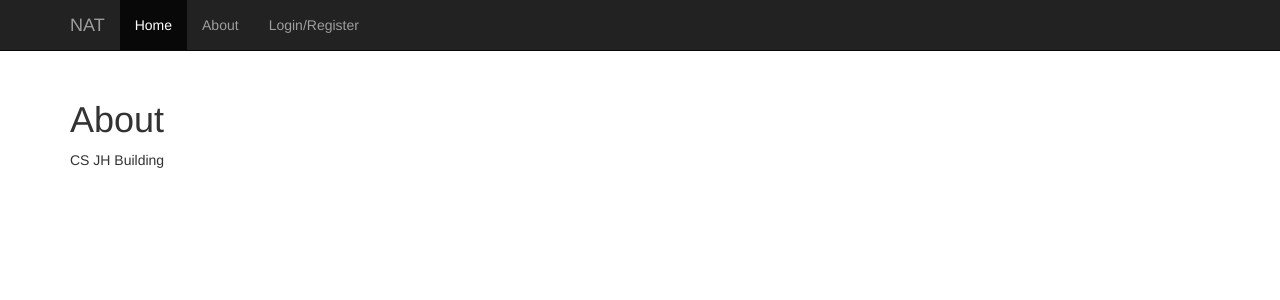
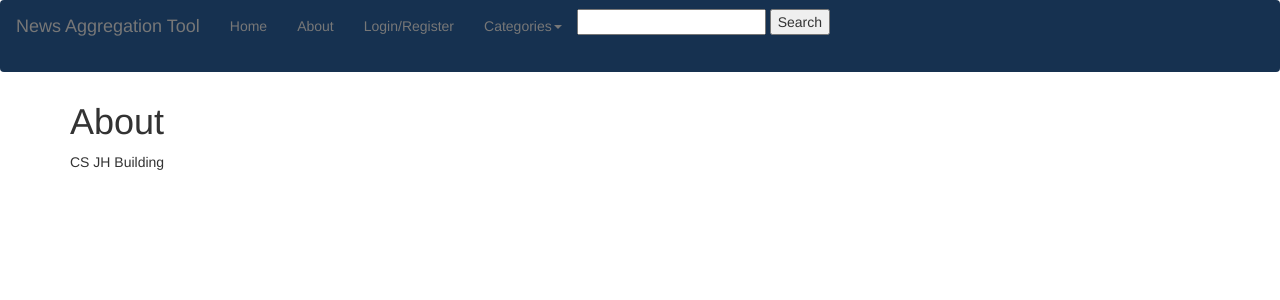
Before and after one commit to MaximKN/CS3051NAT, a Django app: page /about in a window 1280 px wide. Shown: the top 300 px of the page. Run offline with Django 3.2, Linux system fonts and the light colour scheme; some libraries are stand-ins or nearby versions.

Commit message:
NEO DONT DO IT AGAIN!!!!!!!!!!

```diff
--- a/nat/static/nat/style.css
+++ b/nat/static/nat/style.css
@@ -1,109 +1,29 @@
 /*All changes made to the template go here*/
 
 .main-content{
-    margin-top: 80px;
+    margin-top: -10px;
 }
 
-ul.accordion {
-  list-style-type: none;
-  position: relative;
-  top: 0;
-  line-height: 1.5em;
+.navbar-default {
+  background-color: #163150;
+  border-color: transparent;
+  padding-bottom: -20px;
 }
 
-ul.accordion li {
-  float: left;
-  width: 115px;
-  height: 115px;
-  display: block;
-  border-right: 2px solid #fff;
-  border-bottom: 2px solid #fff;
-  background: #fff;
-  background-repeat: no-repeat;
-  background-position: center center;
-  position: relative;
-  overflow: hidden;
-  cursor: pointer;
-  /*-webkit-box-shadow: 1px 3px 5px #555;*/
-  /*-moz-box-shadow: 1px 3px 5px #555;*/
-  /*box-shadow: 1px 3px 5px #555;*/
+div.article
+{
+  background-color: #75000d;
+  color:white;
+  margin:20px;
+  padding:20px;
+  width: 800px;
+  height: 200px;
 }
 
-
-ul.accordion li.bleft { border-left: 2px solid #fff; }
-
-ul.accordion li .heading {
-  /*background: #fff;*/
-  padding: 10px;
-  margin-top: 60px;
-  opacity: 0.9;
-  font-weight: bold;
-  letter-spacing: 1px;
-  font-size: 14px;
-  color: #ffffff;
-  text-align: center;
-  /*text-shadow: -1px -1px 1px #ccc;*/
+.dropdown-menu > li > a {
+  margin-top: -40px;
 }
 
-ul.accordion li .description {
-  position: absolute;
-  width: 480px;
-  height: 175px;
-  bottom: 0;
-  left: 0;
-  display: none;
+.navbar-form {
+  margin-left: -30px;
 }
-
-ul.accordion li .description h2 {
-  text-transform: uppercase;
-  font-style: normal;
-  font-weight: bold;
-  letter-spacing: 1px;
-  font-size: 45px;
-  color: #ffffff;
-  text-align: left;
-  margin: 0 0 15px 20px;
-  /*text-shadow: -1px -1px 1px #ccc;*/
-}
-
-ul.accordion li .description p {
-  line-height: 14px;
-  margin: 10px 22px;
-  font-size: 12px;
-  font-weight: normal;
-  text-transform: none;
-  letter-spacing: normal;
-}
-
-ul.accordion li .description a {
-  position: absolute;
-  bottom: 5px;
-  left: 20px;
-  font-style: normal;
-  font-size: 11px;
-  text-decoration: none;
-  color: #ffffff;
-}
-
-ul.accordion li .description a:hover {
-  color: #ffffff;
-  text-decoration: underline;
-}
-
-ul.accordion li .bgDescription {
-  background: linear-gradient(0deg, #fff 40%, rgba(255,255,255,0));
-  height: 340px;
-  position: absolute;
-  bottom: 0px;
-  left: 0px;
-  width: 100%;
-  display: none;
-}
-
-ul.accordion li.bg1 { background: #005689; }
-
-ul.accordion li.bg2 { background: #196795; }
-
-ul.accordion li.bg3 { background: #3378A1; }
-
-ul.accordion li.bg4 { background: #4D89AC; }
--- a/nat/templates/nat/article.html
+++ b/nat/templates/nat/article.html
@@ -9,7 +9,6 @@
     <pre>{{ article.description }}</pre>
     <pre>{{ article.link }}</pre>
     <pre>{{ article.country }}</pre>
-
 
 <!-- SHARE BUTTONS -->
 <div id="share-buttons">
--- a/nat/templates/nat/base.html
+++ b/nat/templates/nat/base.html
@@ -13,10 +13,10 @@
     <title>{% block title %}{% endblock %} &ndash; CS3051:News Aggregation Tool</title>
 
     <!-- Bootstrap core CSS TEMPLATE -->
-    <link href="https://maxcdn.bootstrapcdn.com/bootswatch/3.3.5/cosmo/bootstrap.css" rel="stylesheet">
+    <link rel="stylesheet" type="text/css" href="https://maxcdn.bootstrapcdn.com/bootswatch/3.3.5/cosmo/bootstrap.css">
 
     <!-- Custom styles for this template -->
-    <link href="{% static 'nat/style.css' %}" rel="stylesheet">
+   <link href="{% static 'nat/style.css' %}" rel="stylesheet">
     <!-- jQuery -->
     <script src="http://code.jquery.com/jquery-1.11.3.min.js"></script>
 
@@ -29,29 +29,59 @@
 
   <body>
 
-    <nav class="navbar navbar-inverse navbar-fixed-top">
-      <div class="container">
+  <nav class="navbar navbar-default">
+      <div class="container-fluid">
+        <!-- Brand and toggle get grouped for better mobile display -->
         <div class="navbar-header">
-          <button type="button" class="navbar-toggle collapsed" data-toggle="collapse" data-target="#navbar" aria-expanded="false" aria-controls="navbar">
+          <button type="button" class="navbar-toggle collapsed" data-toggle="collapse" data-target="#bs-example-navbar-collapse-1" aria-expanded="false">
             <span class="sr-only">Toggle navigation</span>
             <span class="icon-bar"></span>
             <span class="icon-bar"></span>
             <span class="icon-bar"></span>
           </button>
-          <a class="navbar-brand" href="{% url 'home' %}">NAT</a>
+          <a class="navbar-brand" href="{% url 'home' %}">News Aggregation Tool</a>
         </div>
-          <!--- TOP NAVIGATION BAR DIV --->
-        <div id="navbar" class="collapse navbar-collapse">
+         <div id="navbar" class="collapse navbar-collapse">
           <ul class="nav navbar-nav">
-            <li class="active"><a href="{% url 'home' %}">Home</a></li>
-            <li><a href="{% url 'about' %}">About</a></li>
-              <!-- Added Login/Register button, 'login' URL found in login.html - Sherlock-->
-              <li><a href="{% url 'login' %}">Login/Register</a></li>
-          </ul>
-        </div><!--/.nav-collapse -->
+            <li class="static"><a href="{% url 'home' %}">Home</a></li>
+            <li class="static"><a href="{% url 'about' %}">About</a></li>
+              <!-- Added Login/Register button, 'login' URL found in login.html-->
+              <li class="static"><a href="{% url 'login' %}">Login/Register</a></li>
+              <!-- Dropdown menu for categories -->
+                <li class="dropdown">
+                     <a href="#" class="dropdown-toggle" data-toggle="dropdown" role="button" aria-haspopup="true" aria-expanded="false">Categories<span class="caret"></span></a>
+                        <ul class="dropdown-menu">
+                          <li><div class="checkbox checkbox-info checkbox-circle">
+                             <input id="checkbox8" class="styled" type="checkbox" checked>
+                             <label for="checkbox8">World News</label>
+                          </div></li>
+                          <li><div class="checkbox checkbox-info checkbox-circle">
+                             <input id="checkbox8" class="styled" type="checkbox" checked>
+                             <label for="checkbox8">Sport</label>
+                          </div></li>
+                          <li><div class="checkbox checkbox-info checkbox-circle">
+                             <input id="checkbox8" class="styled" type="checkbox" checked>
+                             <label for="checkbox8">Technology</label>
+                          </div></li>
+                          <li><div class="checkbox checkbox-info checkbox-circle">
+                             <input id="checkbox8" class="styled" type="checkbox" checked>
+                             <label for="checkbox8">Science</label>
+                          </div></li>
+                          <li><div class="checkbox checkbox-info checkbox-circle">
+                             <input id="checkbox8" class="styled" type="checkbox" checked>
+                             <label for="checkbox8">Education</label>
+                          </div></li>
+                      </ul>
+                     </li>
+         </ul>
+             <!-- Search bar placed in top nav bar -->
+            <form class="navbar-form navbar-center" action="/search/" method="get">
+                <input type="text" name="q">
+                <input type="submit" value="Search">
+            </form>
+        </div>
       </div>
-    </nav>
-
+  </nav>
 
     <div class="container main-content">
         {% block content %}
@@ -66,7 +96,7 @@
     <script src="https://maxcdn.bootstrapcdn.com/bootstrap/3.3.5/js/bootstrap.js"></script>
     <!-- IE10 viewport hack for Surface/desktop Windows 8 bug -->
     <script src="../../assets/js/ie10-viewport-bug-workaround.js"></script>
-    <!-- Add in own .js file -->
-    <script src="{% static 'nat/scripts.js' %}"></script>
+    <!-- jQuery -->
+    <script src="http://code.jquery.com/jquery-1.11.3.min.js"></script>
   </body>
 </html>
--- a/nat/templates/nat/home.html
+++ b/nat/templates/nat/home.html
@@ -6,7 +6,7 @@
     Home
 {% endblock %}
 
-{%  block content %}
+{% block content %}
     <h1>Most Mentioned</h1>
     <div class="panel-group" id="accordion" role="tablist" aria-multiselectable="true">
         {% for article in popular %}
@@ -41,6 +41,4 @@
             </div>
         {% endfor %}
     </div>
-
-
 {% endblock %}
--- a/nat/templates/nat/login.html
+++ b/nat/templates/nat/login.html
@@ -8,8 +8,6 @@
     <link href="https://maxcdn.bootstrapcdn.com/bootswatch/3.3.5/cosmo/bootstrap.css" rel="stylesheet">
     <!-- Link to custom stylesheet for this particular login page -->
     <link rel="stylesheet" type="text/css" href="../../static//nat/stylesheet.css">
-    <!-- jQuery -->
-    <script src="http://code.jquery.com/jquery-1.11.3.min.js"></script>
 
 </head>
 <body>
@@ -93,5 +91,7 @@
     <script src="https://ajax.googleapis.com/ajax/libs/jquery/1.11.3/jquery.min.js"></script>
     <script src="https://maxcdn.bootstrapcdn.com/bootstrap/3.3.5/js/bootstrap.js"></script>
     <script src="../../static//nat/login.js"></script>
+    <!-- jQuery -->
+    <script src="http://code.jquery.com/jquery-1.11.3.min.js"></script>
 </body>
 </html>
--- a/nat/templates/nat/search_results.html
+++ b/nat/templates/nat/search_results.html
@@ -2,7 +2,6 @@
     <title>Search</title>
 </head>
 <body>
-
     <form action="/search/" method="get">
         <input type="text" name="q">
         <input type="submit" value="Search">
--- a/nat/views.py
+++ b/nat/views.py
@@ -3,92 +3,61 @@ from rssparser import *
 from models import *
 from nat.rssparser import *
 
-region_specifier = 4;
 
 def home(request):
     articles = Article.objects.all()
     newscategories = NewsCategory.objects.all()
     rssfeeds = RssFeed.objects.all()
+    popular = most_popular()
     context = {
-        'region_specifier': region_specifier,
         'articles': articles,
         'newscategories': newscategories,
         'rssfeeds': rssfeeds,
+        'popular' : popular,
     }
     return render(request, 'nat/home.html', context)
 
-
-def var(word, var):
-    if var == 0:
-        return word
-    if var == 1:
-        return word + " "
-    if var == 2:
-        return " " + word
-    if var == 3:
-        return " " + word + " "
+def most_popular():
+    keyword = find_most_popular_keyword()
+    return Article.objects.filter(title__icontains=keyword)[:10]
 
 
 
 def search(request):
     if 'q' in request.GET and request.GET['q']:
-        # what the person types in for searching
+        #what the person types in for searching
         q = request.GET['q']
         q = q.lower()
 
-        # new
+        #new
         qString = q
         q = q.split()
         articles = []
-        # finds all articles with a keyword contained in q
-
+        #finds all articles with a keyword contained in q
         for keyWord in q:
             tempList = Article.objects.filter(title__icontains=keyWord)
-            tempList2 = Article.objects.filter(description__icontains=keyWord)
             articles += tempList
-            articles += tempList2
 
-        # filter multiple occurances of articles for different keywords
+        #filter multiple occurances of articles for different keywords
         for article in articles:
             while articles.count(article) > 1:
                 articles.remove(article)
 
-        if len(q) == 1:
-            for article in articles:
-                article.search_order = 0
-                if (var(qString.lower(), 3) in article.title.lower()):
-                    article.search_order += 50
-                if var(qString.lower(), 3) in article.description.lower():
-                    article.search_order += 25
-                if len(qString) > 4:
-                    if (qString.lower() in article.title.lower()):
-                        article.search_order +=50
-                    if (qString.lower() in article.title.lower()):
-                        article.search_order +=25
-        else:
-            # find best articles to match higher search order = better
-            for article in articles:
-                article.search_order = 0
-                if qString.lower() in article.title.lower():
-                    article.search_order += 100
-                if qString.lower() in article.description.lower():
-                    article.search_order += 75
-                for keyWord in q:
-                    if var(keyWord.lower(), 0) in article.title.lower():
-                        # print(article.search_order)
-                        article.search_order += 20
-                    if var(keyWord.lower(), 0) in article.description.lower():
-                        article.search_order += 5
 
-        # removing articles that failed to be relevant enough with the search
-        articles[:] = [article for article in articles if (article.search_order >= 25)]
+        #find best articles to match higher search order = better
+        for article in articles:
+            article.search_order = 0
+            for keyWord in q:
+                if keyWord in article.title.lower():
+                    print(article.search_order)
+                    article.search_order += 1
 
-        for i in range(len(articles) - 1, 0, -1):
+        for i in range(len(articles)-1,0,-1):
             for j in range(i):
-                if articles[j].search_order < articles[j + 1].search_order:
+                if articles[j].search_order < articles[j+1].search_order:
                     temp = articles[j]
-                    articles[j] = articles[j + 1]
-                    articles[j + 1] = temp
+                    articles[j] = articles[j+1]
+                    articles[j+1] = temp
 
         return render(request, 'nat/search_results.html', {'articles': articles, 'query': qString})
     else:
```
